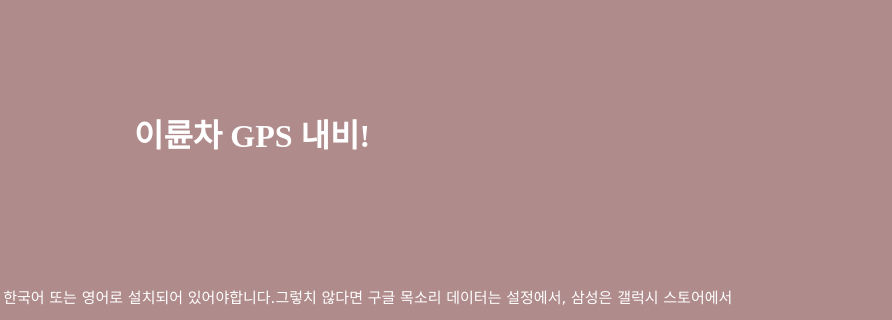
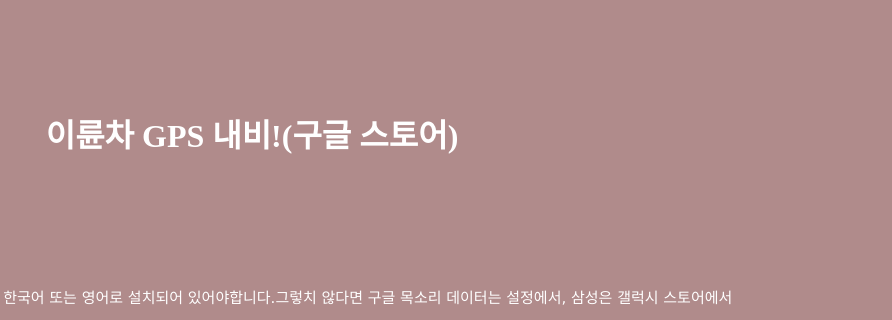
Before and after one commit to motorcyclenavi/motorcyclenavi.github.io, a plain HTML site: page index.html in a window 1280 px wide. Shown: the part 102-422 px from the top of the page, 388-1280 px from the left. Drawn offline with Linux system fonts and the light colour scheme.

Commit message:
Update index.html

```diff
--- a/index.html
+++ b/index.html
@@ -10,7 +10,7 @@
 <body>
 <img src="images/motorcyclelogo.png">
 
-<h1>이륜차 GPS 내비!</h1>
+<h1>이륜차 GPS 내비!(구글 스토어)</h1>
 
 <p>*GPS만을 이용하여 위치를 찾는 실외 위주의 내비 앱</p>
 
```
